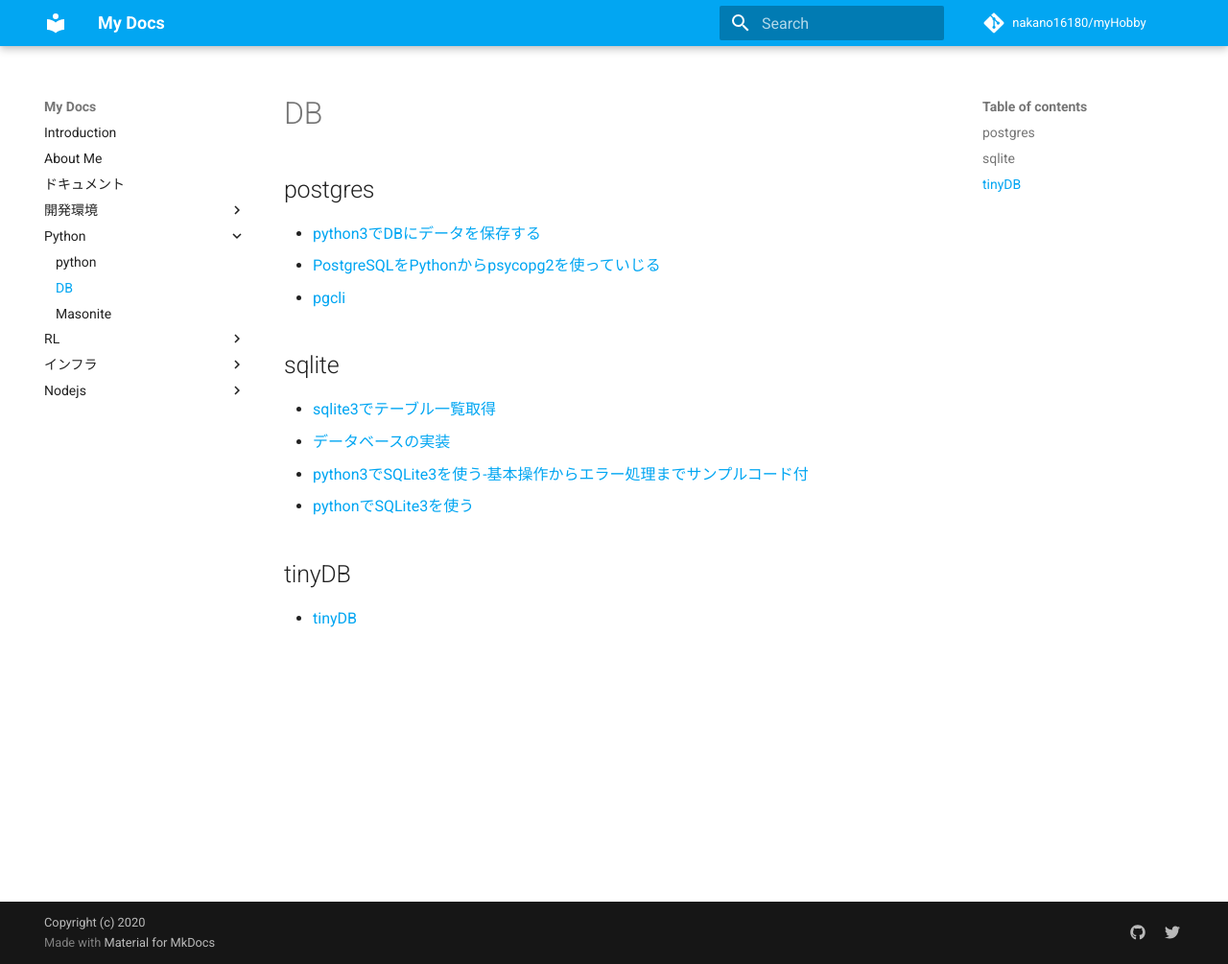
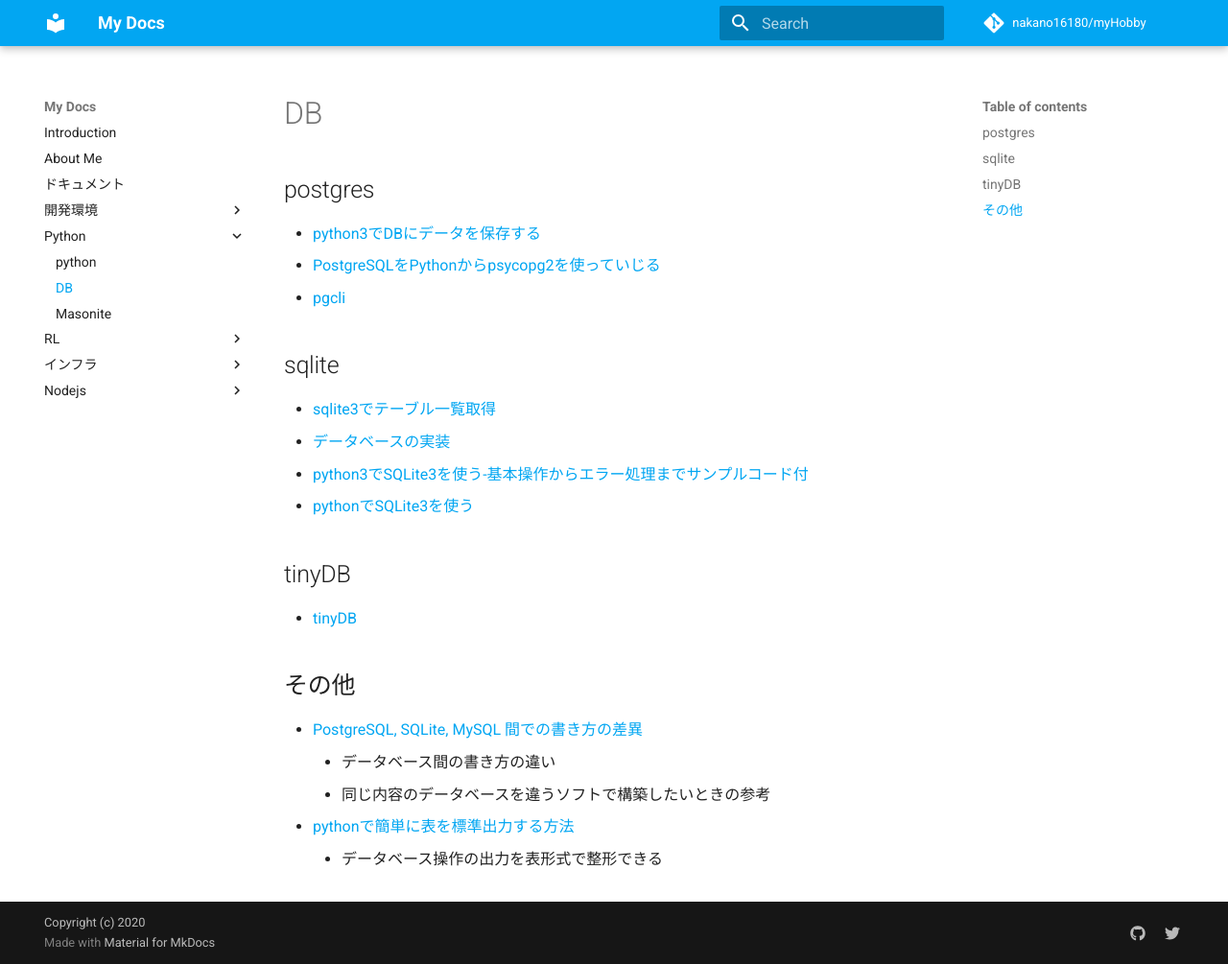
Before and after one commit to nakano16180/myHobby, an MkDocs documentation site: the page built from docs/Python/database.md, in a window 1280 px wide and 1005 px high. Shown: the whole window at 96% size. Built offline with MkDocs 1.6.1 and Material for MkDocs 9.7.7, drawn with Linux system fonts in a browser that asks for light colours; comment, search, counter and statistics services are not loaded.

Commit message:
update database

```diff
--- a/docs/Python/database.md
+++ b/docs/Python/database.md
@@ -11,3 +11,10 @@
 
 ## tinyDB
 - [tinyDB](https://github.com/msiemens/tinydb)
+
+## その他
+  - [PostgreSQL, SQLite, MySQL 間での書き方の差異](https://scientre.hateblo.jp/entry/20151225/postgres_mysql)
+    - データベース間の書き方の違い
+    - 同じ内容のデータベースを違うソフトで構築したいときの参考
+  - [pythonで簡単に表を標準出力する方法](https://hacknote.jp/archives/51659/)
+    - データベース操作の出力を表形式で整形できる
```
